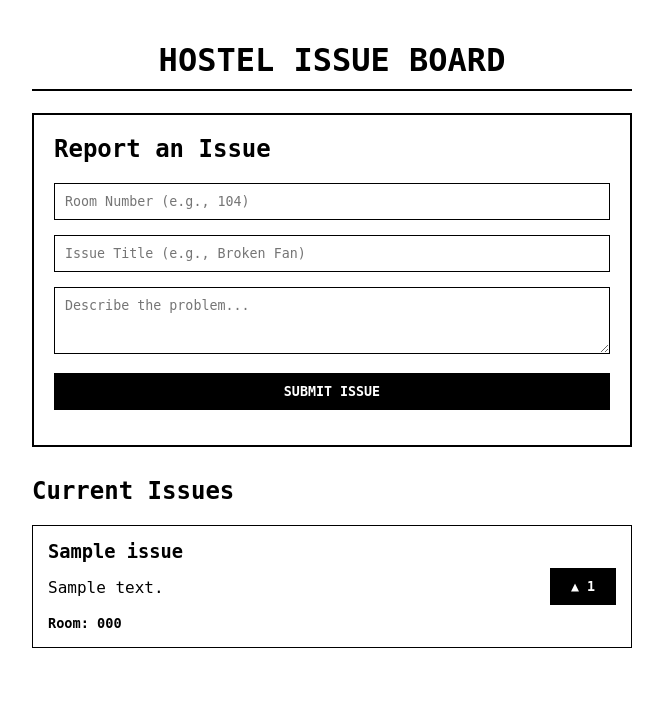
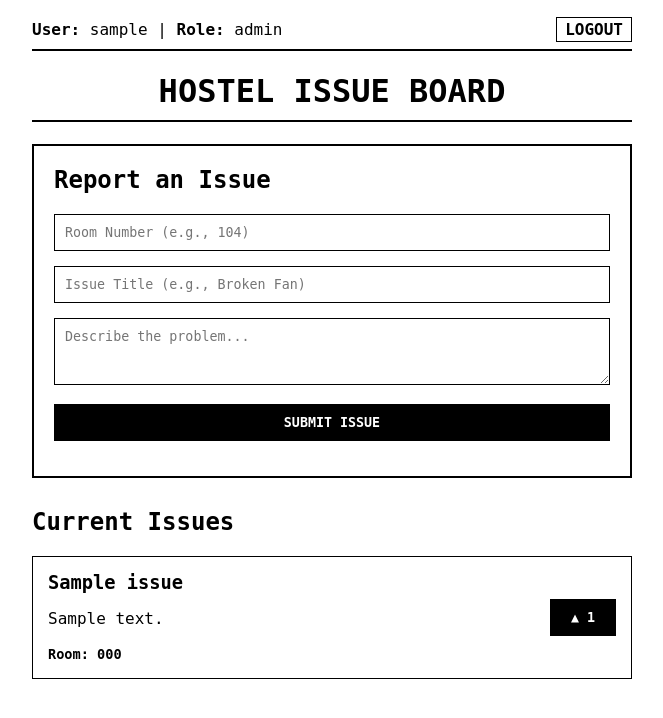
Before and after one commit to Yash-sys-maker/hostel-issue-tracker, a Flask app: template templates/index.html in a window 1280 px wide. Shown: the top 718 px of the page, without its empty margins (308-971 px from the left). Run offline with Flask 3, Linux system fonts and the light colour scheme; the template is opened without the code that fills it: most values are stand-ins (such as "Sample title", 1, 10 or a date in 2020).

Commit message:
feat: add secure session handling, logout route, and dynamic navigation bar

```diff
--- a/app.py
+++ b/app.py
@@ -1,7 +1,8 @@
 import sqlite3
-from flask import Flask, request, jsonify, render_template
+from flask import Flask, request, jsonify, render_template, session, redirect, url_for
 
 app = Flask(__name__)
+app.secret_key = 'super_secret_hostel_key'
 
 # --- DATABASE SETUP ---
 def init_db():
@@ -39,8 +40,12 @@ init_db()
 # --- SERVER ROUTES ---
 @app.route('/')
 def home():
-    # This will load our high-contrast UI later
-    return render_template('index.html')
+    if 'username' not in session:
+        return redirect(url_for('login_page'))
+
+    return render_template('index.html',
+                           username=session['username'],
+                           role=session['role'])
 
 @app.route('/add_issue', methods=['POST'])
 def add_issue():
@@ -105,6 +110,35 @@ def register():
     except sqlite3.IntegrityError:
         return jsonify({"status": "error", "message": "Username already exists!"}), 400
 
+@app.route('/login_action', methods=['POST'])
+def login_action():
+    data = request.json
+    username = data.get('username')
+    password = data.get('password')
+
+    conn = sqlite3.connect('hostel_issues.db')
+    conn.row_factory = sqlite3.Row
+    cursor = conn.cursor()
+
+    # Check if the user exists
+    cursor.execute('SELECT * FROM users WHERE username = ? AND password = ?', (username, password))
+    user = cursor.fetchone()
+    conn.close()
+
+    if user:
+        # Save the user info in a "Session" cookie
+        session['user_id'] = user['id']
+        session['username'] = user['username']
+        session['role'] = user['role']
+        return jsonify({"status": "success", "role": user['role']})
+    else:
+        return jsonify({"status": "error", "message": "Invalid credentials"}), 401
+
+@app.route('/logout')
+def logout():
+    session.clear() # This wipes the cookie
+    return redirect(url_for('login_page'))
+
 if __name__ == '__main__':
     # Running in debug mode so it updates instantly when we save
     app.run(debug=True, port=5000)
--- a/templates/index.html
+++ b/templates/index.html
@@ -99,6 +99,17 @@
 <body>
 
     <div class="container">
+
+        <nav style="display: flex; justify-content: space-between; border-bottom: 2px solid #000; padding-bottom: 10px; margin-bottom: 20px;">
+    <div>
+        <strong>User:</strong> <span id="displayUser">...</span> |
+        <strong>Role:</strong> <span id="displayRole">...</span>
+    </div>
+    <div>
+        <a href="/logout" style="color: #000; font-weight: bold; text-decoration: none; border: 1px solid #000; padding: 2px 8px;">LOGOUT</a>
+    </div>
+</nav>
+
         <h1>Hostel Issue Board</h1>
 
         <div class="submit-section">
@@ -168,6 +179,10 @@ async function loadIssues() {
 
 // Run this function every time the page loads
 loadIssues();
+
+// This data is passed from Python through the home route
+document.getElementById('displayUser').innerText = "{{ username }}";
+document.getElementById('displayRole').innerText = "{{ role }}";
 </script>
 
 </body>
```
Also changed, not shown: templates/login.html (+23 -0 lines).
